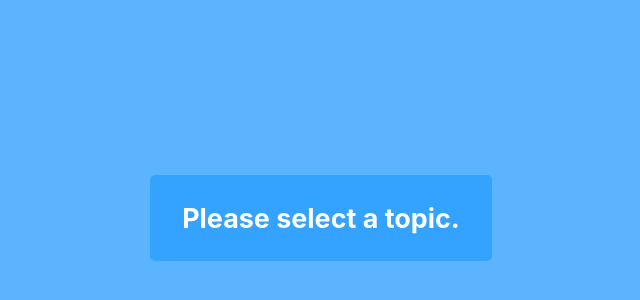
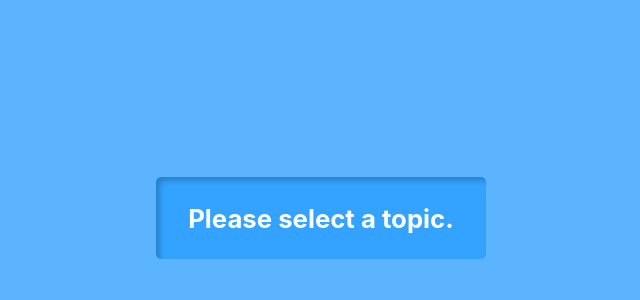
Before and after one commit to BenAttenborough/RiverTest, a React (Create React App) app in the folder frontend/: page /contract in a window 1280 px wide. Shown: the part 182-482 px from the top of the page, without its empty margins (319-959 px from the left). Built offline with nearby package versions, Linux system fonts and the light colour scheme.

Commit message:
Update Apple contract add styling

```diff
--- a/frontend/src/App.css
+++ b/frontend/src/App.css
@@ -22,7 +22,7 @@
   flex-direction: column;
   align-items: center;
   justify-content: center;
-  font-size: calc(7px + 2vmin);
+  font-size: calc(6px + 2vmin);
   color: white;
 }
 
@@ -35,6 +35,9 @@
   padding: 0 2rem;
   margin: 1rem;
   border-radius: 5px;
+  -webkit-box-shadow: inset 4px 4px 5px 0px rgba(0, 0, 0, 0.2);
+  -moz-box-shadow: inset 4px 4px 5px 0px rgba(0, 0, 0, 0.2);
+  box-shadow: inset 4px 4px 5px 0px rgba(0, 0, 0, 0.2);
 }
 
 .App-link {
@@ -53,4 +56,7 @@
   border-radius: 5px;
   margin: 1rem 0;
   text-align: left;
+  -webkit-box-shadow: 4px 4px 5px 0px rgba(0, 0, 0, 0.2);
+  -moz-box-shadow: 4px 4px 5px 0px rgba(0, 0, 0, 0.2);
+  box-shadow: 4px 4px 5px 0px rgba(0, 0, 0, 0.2);
 }
--- a/frontend/src/pages/ContractRoute/Paragraphs/Paragraphs.js
+++ b/frontend/src/pages/ContractRoute/Paragraphs/Paragraphs.js
@@ -257,7 +257,7 @@ export function Paragraphs(props) {
     <div>
       <h2>{title}</h2>
       <p>{`Starting page: ${page}`}</p>
-      <p>{`Fetching ${pageSize} pages at a time`}</p>
+      <p>{`Fetching ${pageSize} paragraphs at a time`}</p>
       {content ? (
         <div>
           <ShowContent
```
Also changed, not shown: 1 other file (tests, documents, lock files or other folders).
